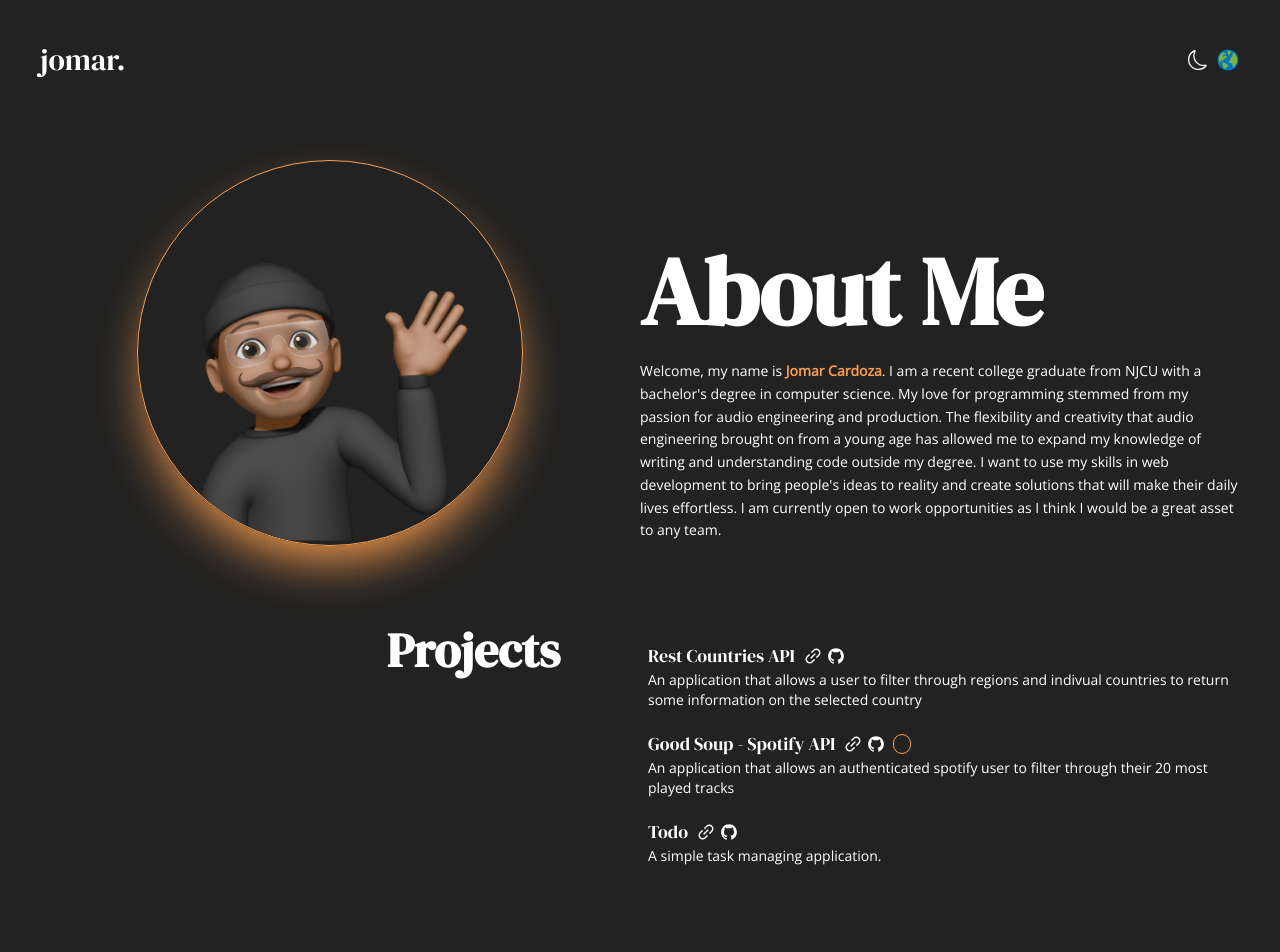
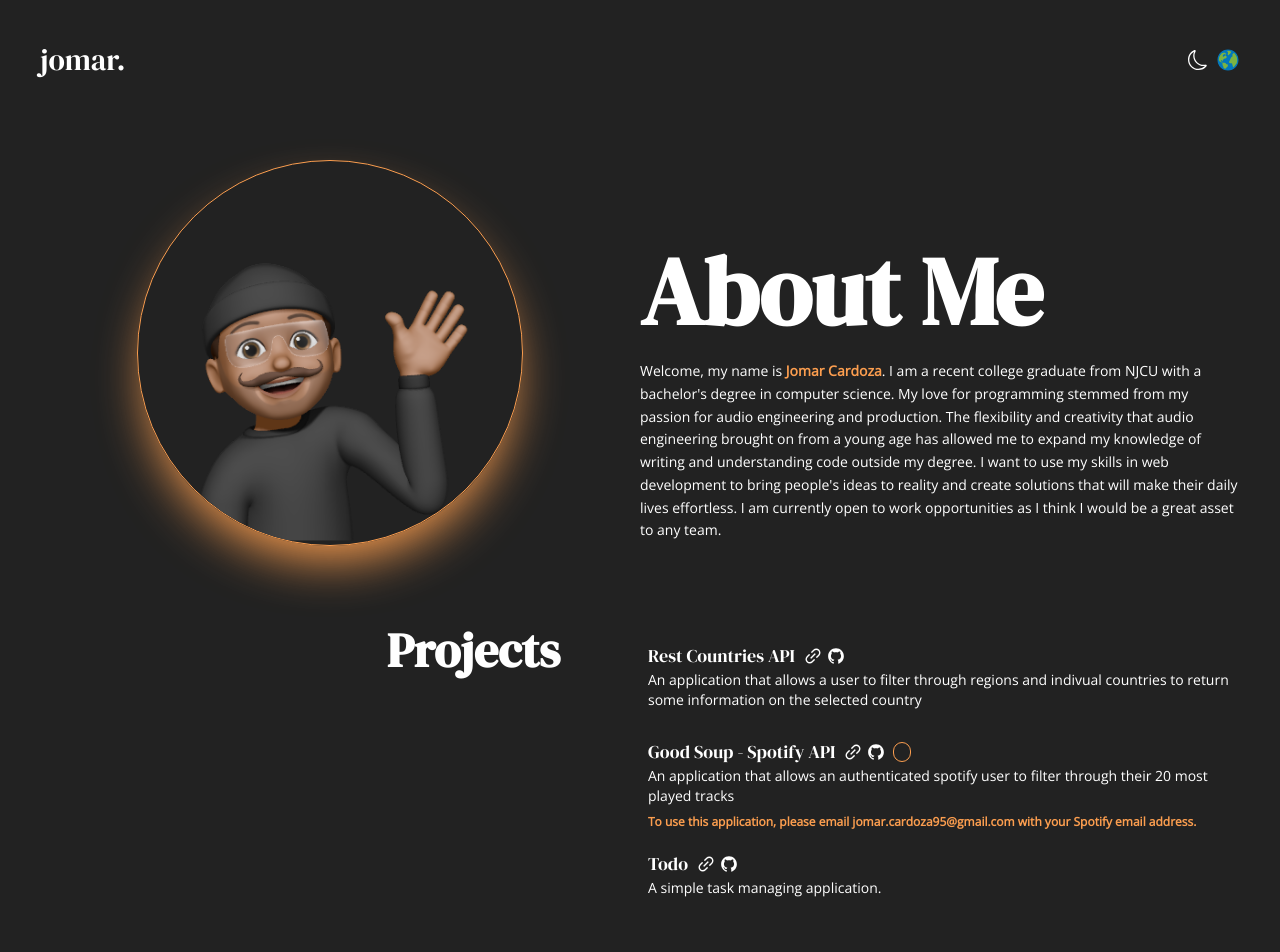
Before and after one commit to jmrc1995/jmrc-portfolio-2022, a Next.js app: page / in a window 1280 px wide. Shown: the top 952 px of the page. Built offline with nearby package versions, Linux system fonts and the light colour scheme; a web font is replaced by a local one.

Commit message:
added note to Good Soup project

```diff
--- a/components/Projects.js
+++ b/components/Projects.js
@@ -20,7 +20,7 @@ const [inProgress, setInProgress] = useState("In Progress")
     {
       projectName: "Good Soup - Spotify API",
       desc: "An application that allows an authenticated spotify user to filter through their 20 most played tracks",
-      disc: "User access may be limited, click here for more info",
+      disc: "To use this application, please email jomar.cardoza95@gmail.com with your Spotify email address.",
       link: "https://jmrc1995.github.io/goodsoup/",
       git: "https://github.com/jmrc1995/goodsoup",
       progress: " ",
@@ -84,6 +84,7 @@ const [inProgress, setInProgress] = useState("In Progress")
 
 
               <p className="font-opensans text-sm"> {project.desc}</p>
+              <p className="font-bold font-opensans text-xs mt-2 text-orange"> {project.disc}</p>
             </li>
           ))}
         </ul>
```
